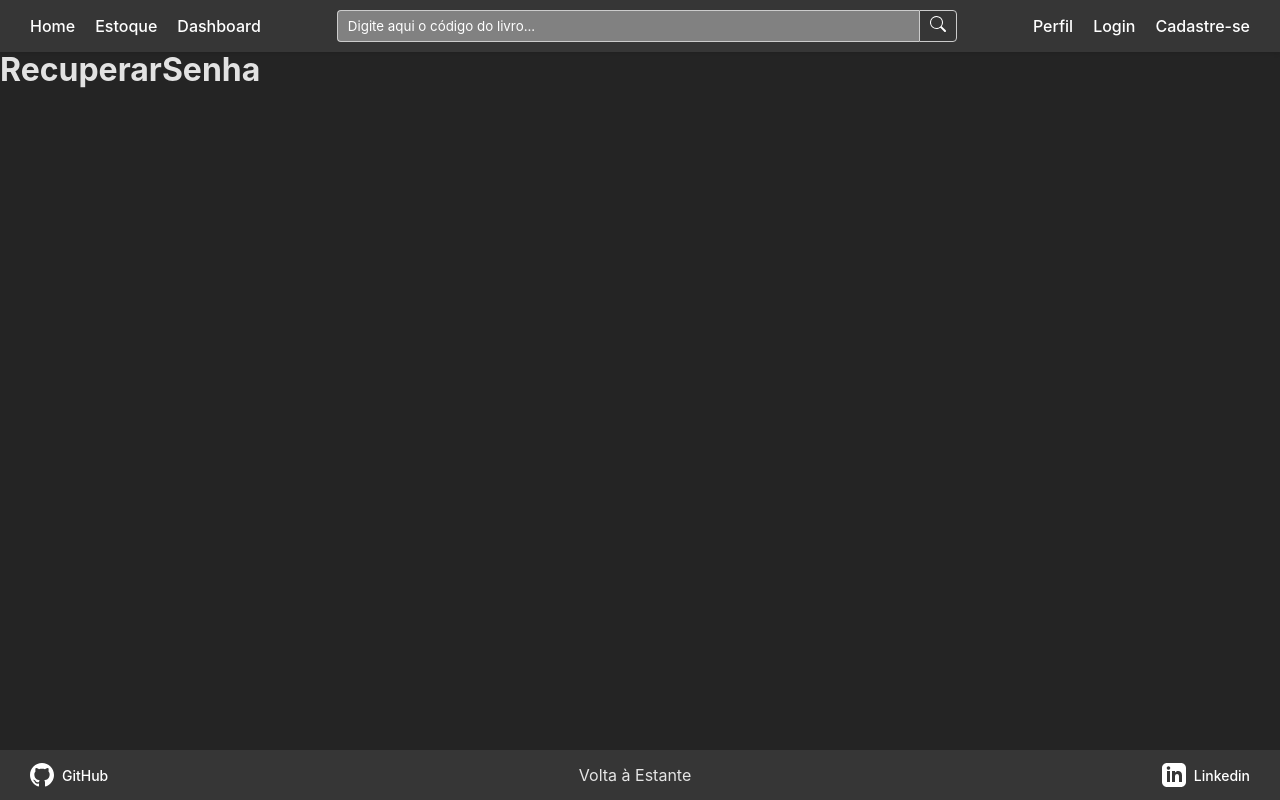
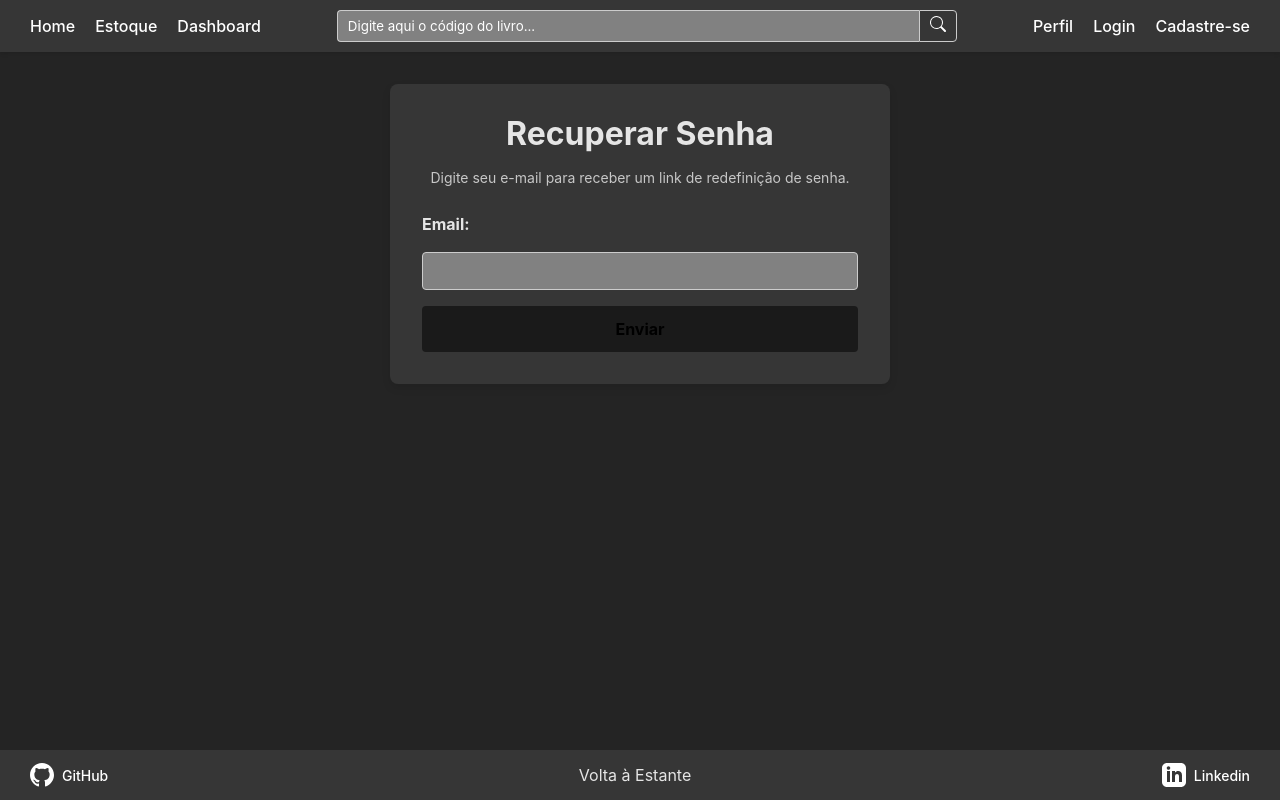
Before and after one commit to Sabrina1408/Volta-Estante, a React (Vite) app: page /recuperarSenha in a window 1280 px wide. Built offline with nearby package versions, Linux system fonts and the light colour scheme.

Commit message:
Estrutura de recuperar senha e verificação de senha no email

```diff
--- a/src/pages/Cadastro/Cadastro.jsx
+++ b/src/pages/Cadastro/Cadastro.jsx
@@ -7,9 +7,16 @@ const Cadastro = () => {
   const [email, setEmail] = useState("");
   const [senha, setSenha] = useState("");
   const [nomeSebo, setNomeSebo] = useState("");
+   const [error, setError] = useState("");
 
   const handleSubmit = (e) => {
     e.preventDefault();
+    setError("");
+
+    if (senha.length < 6) {
+      setError("A senha precisa ter no mínimo 6 caracteres.");
+      return; // Interrompe o envio do formulário
+    }
 
     console.log({
       nome,
@@ -17,6 +24,8 @@ const Cadastro = () => {
       senha,
       nomeSebo
     });
+
+    alert("Cadastro realizado com sucesso!");
 
   };
 
@@ -65,6 +74,7 @@ const Cadastro = () => {
           onChange={(e) => setNomeSebo(e.target.value)}
         />
 
+        {error && <p className={styles.error}>{error}</p>}
         <button type="submit">Cadastrar</button>
       </form>
     </div>
--- a/src/pages/Cadastro/Cadastro.module.css
+++ b/src/pages/Cadastro/Cadastro.module.css
@@ -55,3 +55,13 @@
 .cadastro button:focus-visible {
   outline: 4px auto -webkit-focus-ring-color;
 }
+
+.error {
+  color: #ffffff;
+  background-color: rgb(165, 62, 62);
+  border: 1px solid #e74c3c;
+  padding: 10px;
+  border-radius: 4px;
+  text-align: center;
+  font-weight: bold;
+}
--- a/src/pages/Login/Login.jsx
+++ b/src/pages/Login/Login.jsx
@@ -39,7 +39,7 @@ const Login = () => {
         <button type="submit">Entrar</button>
 
         <p className={styles.forgotPassword}>
-          <Link to="/recuperar-senha">Esqueci minha senha</Link>
+          <Link to="/recuperarSenha">Esqueci minha senha</Link>
         </p>
       </form>
     </div>
--- a/src/pages/RecuperarSenha/RecuperarSenha.jsx
+++ b/src/pages/RecuperarSenha/RecuperarSenha.jsx
@@ -1,8 +1,33 @@
-import styles from "./RecuperarSenha.module.css";
+import { useState } from 'react';
+import styles from './RecuperarSenha.module.css';
 
 const RecuperarSenha = () => {
+  const [email, setEmail] = useState("");
+
+  const handleSubmit = (e) => {
+    e.preventDefault();
+    console.log("Pedido de recuperação para o email:", email);
+
+    alert("Se o e-mail estiver cadastrado, você receberá um link para redefinir sua senha.");
+  };
+
   return (
-    <h1>RecuperarSenha</h1>
+    <div className={styles.recuperarSenha}>
+      <h1>Recuperar Senha</h1>
+      <p>Digite seu e-mail para receber um link de redefinição de senha.</p>
+      <form onSubmit={handleSubmit}>
+        <label htmlFor="email">Email:</label>
+        <input
+          type="email"
+          id="email"
+          name="email"
+          required
+          value={email}
+          onChange={(e) => setEmail(e.target.value)}
+        />
+        <button type="submit">Enviar</button>
+      </form>
+    </div>
   );
 }
 
--- a/src/pages/RecuperarSenha/RecuperarSenha.module.css
+++ b/src/pages/RecuperarSenha/RecuperarSenha.module.css
@@ -0,0 +1,56 @@
+.recuperarSenha {
+  max-width: 500px;
+  margin: 32px auto;
+  padding: 32px;
+  background-color: var(--secondaryBackground);
+  border-radius: 8px;
+  box-shadow: 0 4px 8px rgba(0, 0, 0, 0.1);
+  color: var(--textColor);
+  text-align: center;
+}
+
+.recuperarSenha h1 {
+  margin-bottom: 16px;
+}
+
+.recuperarSenha p {
+  margin-bottom: 24px;
+  color: #c7c7c7;
+}
+
+.recuperarSenha form {
+  display: flex;
+  flex-direction: column;
+  gap: 16px;
+  text-align: left;
+}
+
+.recuperarSenha label {
+  font-weight: bold;
+}
+
+.recuperarSenha input[type="email"] {
+  width: 100%;
+  padding: 10px;
+  border: 1px solid #ccc;
+  border-radius: 4px;
+  background-color: var(--tertiaryBackground);
+  color: var(--textColor);
+  box-sizing: border-box;
+}
+
+.recuperarSenha button {
+  padding: 12px;
+  border: 1px solid transparent;
+  border-radius: 4px;
+  font-size: 16px;
+  font-weight: bold;
+  cursor: pointer;
+  background-color: #1a1a1a;
+  transition: border-color 0.25s;
+}
+
+.recuperarSenha button:hover {
+  opacity: 0.9;
+  border-color: #646cff;
+}
```
